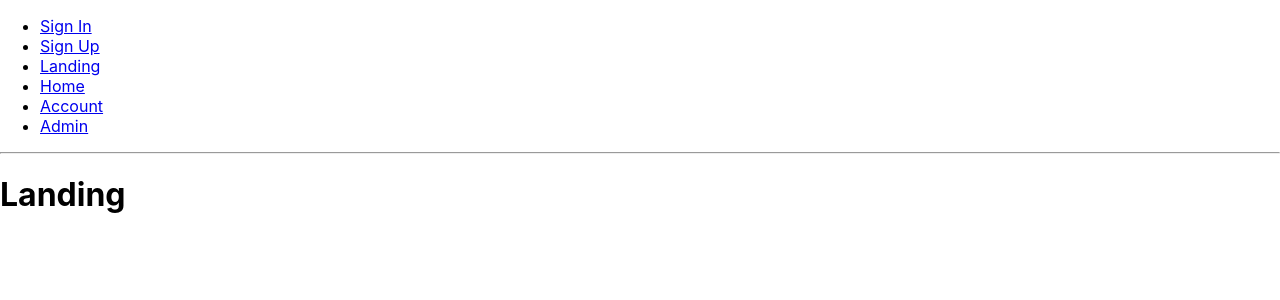
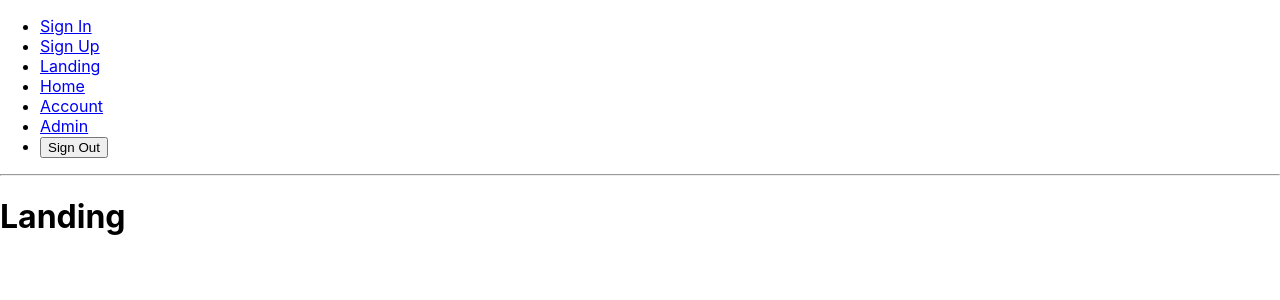
Before and after one commit to maurogestoso/arkham-web, a React (Create React App) app: page / in a window 1280 px wide. Shown: the top 300 px of the page. Built offline with nearby package versions, Linux system fonts and the light colour scheme; no server answers.

Commit message:
Add basic sign out

```diff
--- a/src/components/Navigation/index.tsx
+++ b/src/components/Navigation/index.tsx
@@ -1,6 +1,7 @@
 import React from 'react';
 import { Link } from 'react-router-dom';
 
+import SignOutButton from '../SignOut'
 import * as ROUTES from '../../constants/routes';
 
 const Navigation = () => (
@@ -24,6 +25,9 @@ const Navigation = () => (
       <li>
         <Link to={ROUTES.ADMIN}>Admin</Link>
       </li>
+      <li>
+        <SignOutButton />
+      </li>
     </ul>
   </div>
 );
--- /dev/null
+++ b/src/components/SignOut/index.tsx
@@ -0,0 +1,14 @@
+import React from 'react'
+import FirebaseContext, { WithFirebaseProps } from '../Firebase/context'
+
+const SignOutButtonBase = ({firebase}:WithFirebaseProps) => (
+  <button type="button" onClick={firebase?.doSignOut}>Sign Out</button>
+)
+
+const SignOutButton = () => (
+  <FirebaseContext.Consumer>
+      {firebase => <SignOutButtonBase firebase={firebase}/>}
+    </FirebaseContext.Consumer>
+)
+
+export default SignOutButton
```
